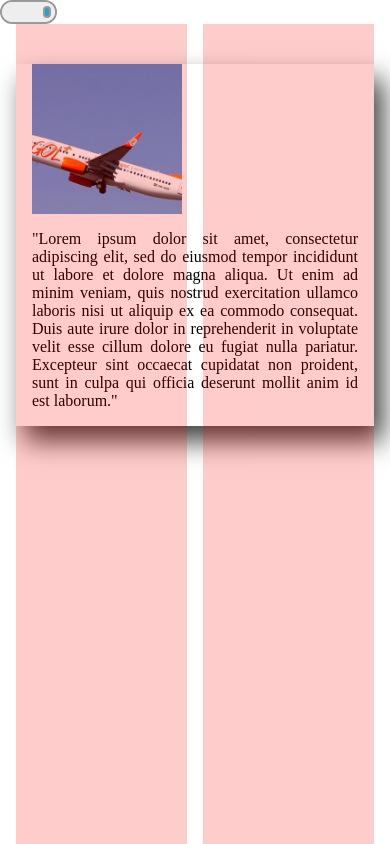
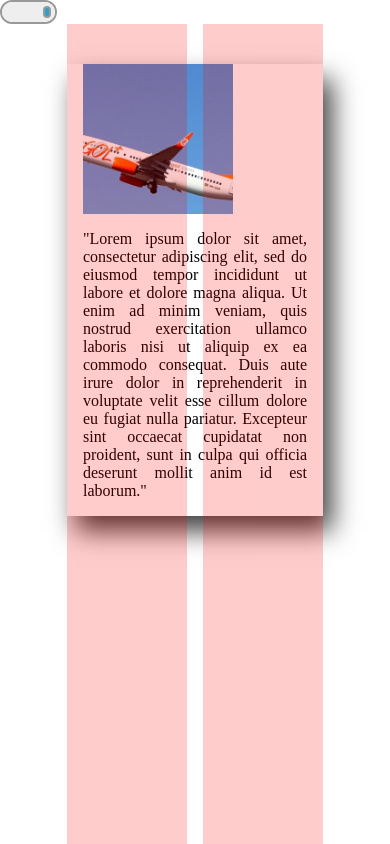
Before and after one commit to giovannijust/gol-grid, a React (Create React App) app: page / in a window 390 px wide. Built offline with nearby package versions, Linux system fonts and the light colour scheme.

Commit message:
Define a 136px max width to the column for mobile devices

```diff
--- a/src/styles/build/index.css
+++ b/src/styles/build/index.css
@@ -37,6 +37,7 @@ body {
 }
 
 .l-container {
+  max-width: 288px;
   margin: 0 auto;
 }
 .l-container::after {
@@ -224,6 +225,7 @@ body {
 }
 
 .grid-overlay {
+  max-width: 288px;
   margin: 0 auto;
   top: 0;
   position: absolute;
--- a/src/styles/layout.scss
+++ b/src/styles/layout.scss
@@ -1,5 +1,6 @@
 @mixin gol-grid-container {
   @include grid-container;
+  max-width: 288px;
   margin: 0 auto;
 
   @include grid-media($grid-desktop-light) {
```
